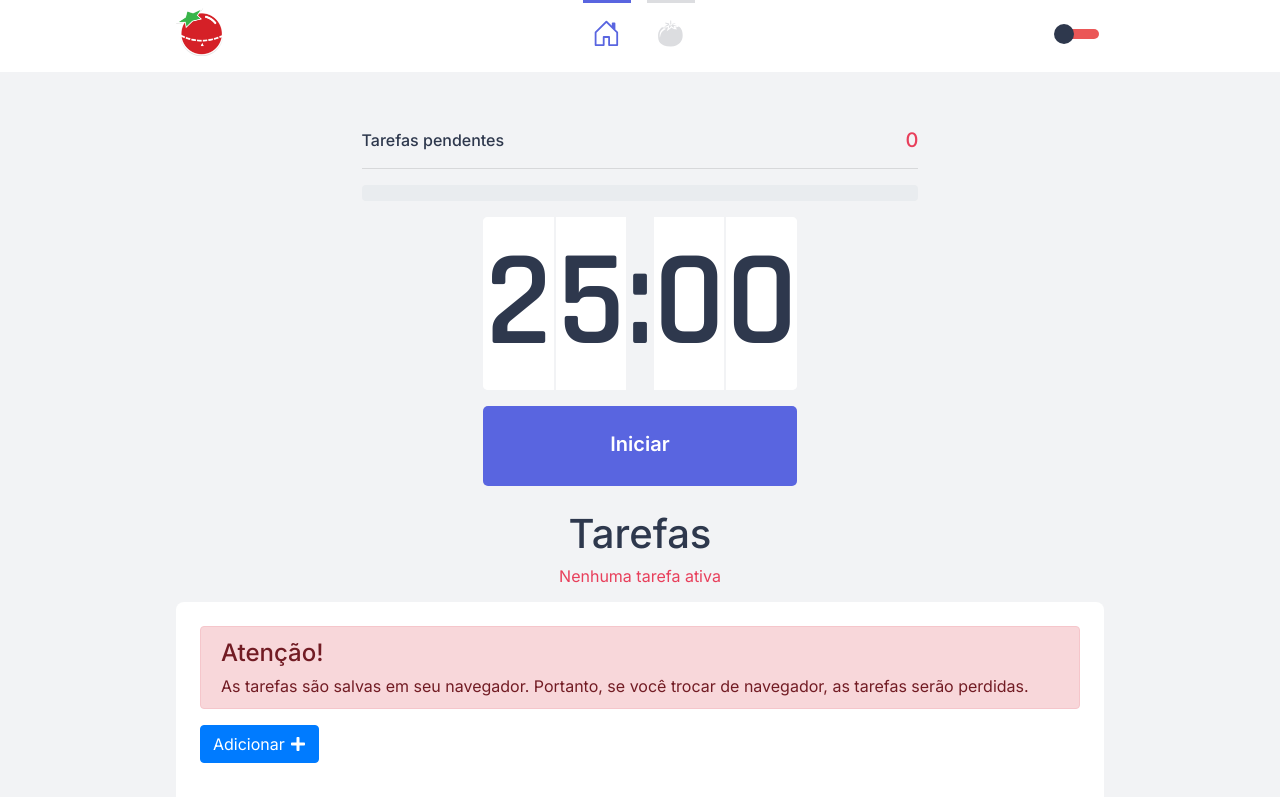
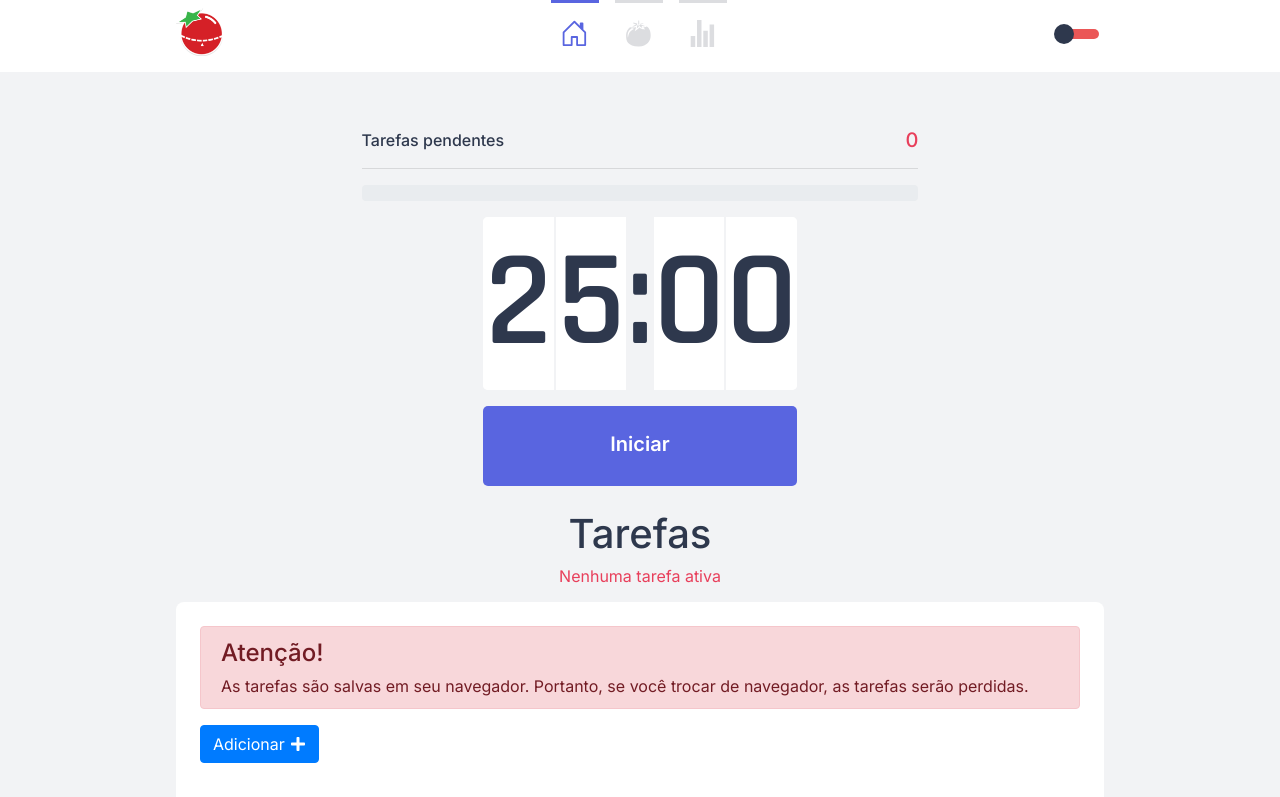
Before and after one commit to oscarkemuel/pomotask-app-web, a Next.js app: page / in a window 1280 px wide. Shown: the top 797 px of the page. Built offline with nearby package versions, Linux system fonts and the light colour scheme.

Commit message:
add Icon Link in Header

```diff
--- a/src/components/Header.tsx
+++ b/src/components/Header.tsx
@@ -6,6 +6,7 @@ import Link from 'next/link';
 
 import { BsHouseDoor } from 'react-icons/bs';
 import { GiTomato } from 'react-icons/gi';
+import { IoStatsChartSharp } from 'react-icons/io5';
 import { Container, Linked } from '../styles/components/Header';
 
 interface Props {
@@ -33,6 +34,11 @@ const Header: React.FC<Props> = ({ toggleTheme }) => {
               <GiTomato />
             </Linked>
           </Link>
+          <Link href="/stats">
+            <Linked className="home link" ItemOn={route === '/stats'}>
+              <IoStatsChartSharp />
+            </Linked>
+          </Link>
         </div>
 
         <div className="switch">
```
